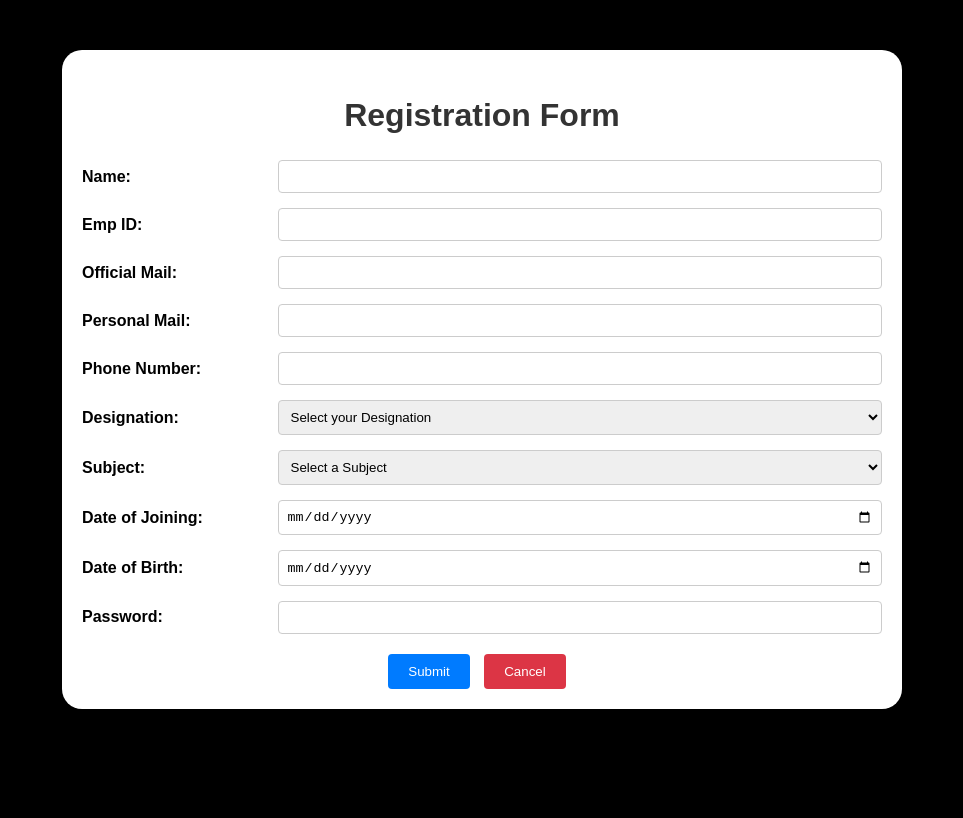
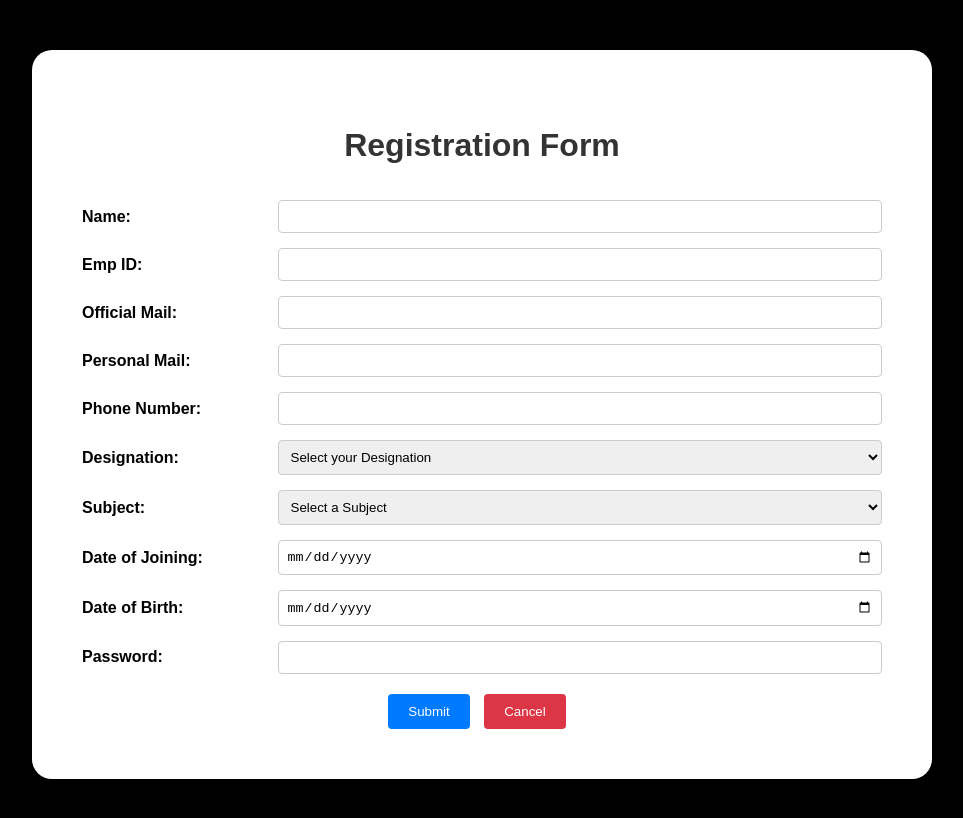
Before and after one commit to SreekanthJaladanki/project_astra, a plain HTML site: page HTML/Register.html in a window 1280 px wide. Shown: the whole page, without its empty margins (158-1121 px from the left). Drawn offline with Linux system fonts and the light colour scheme.

Commit message:
Modified registration

```diff
--- a/CSS/Register.css
+++ b/CSS/Register.css
@@ -10,12 +10,13 @@ body {
     width: 800px;
     margin: 50px auto;
     background-color: #fff;
-    padding: 20px;
+    padding: 50px;
     border-radius: 20px;
     box-shadow: 0 0 10px rgba(0, 0, 0, 0.1);
   }
 
   h2 {
+    padding-bottom: 10px;
     font-size: 2rem;
     text-align: center;
     color: #333;
```
